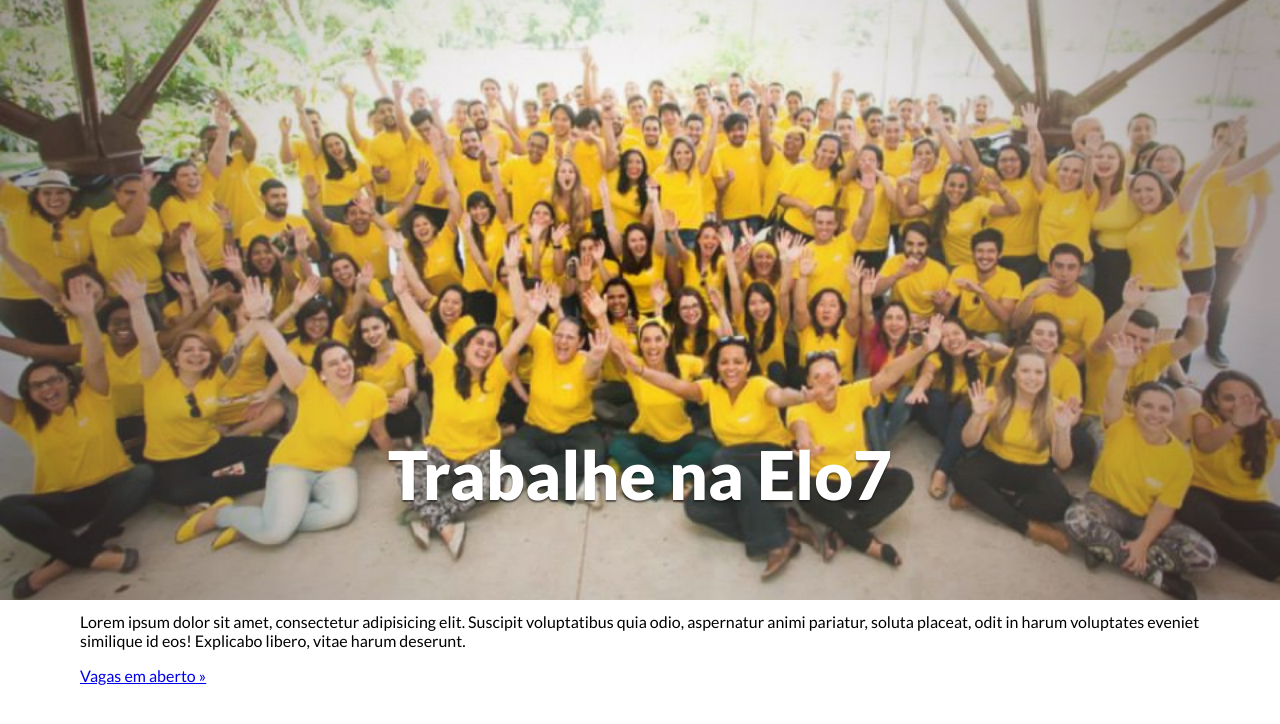
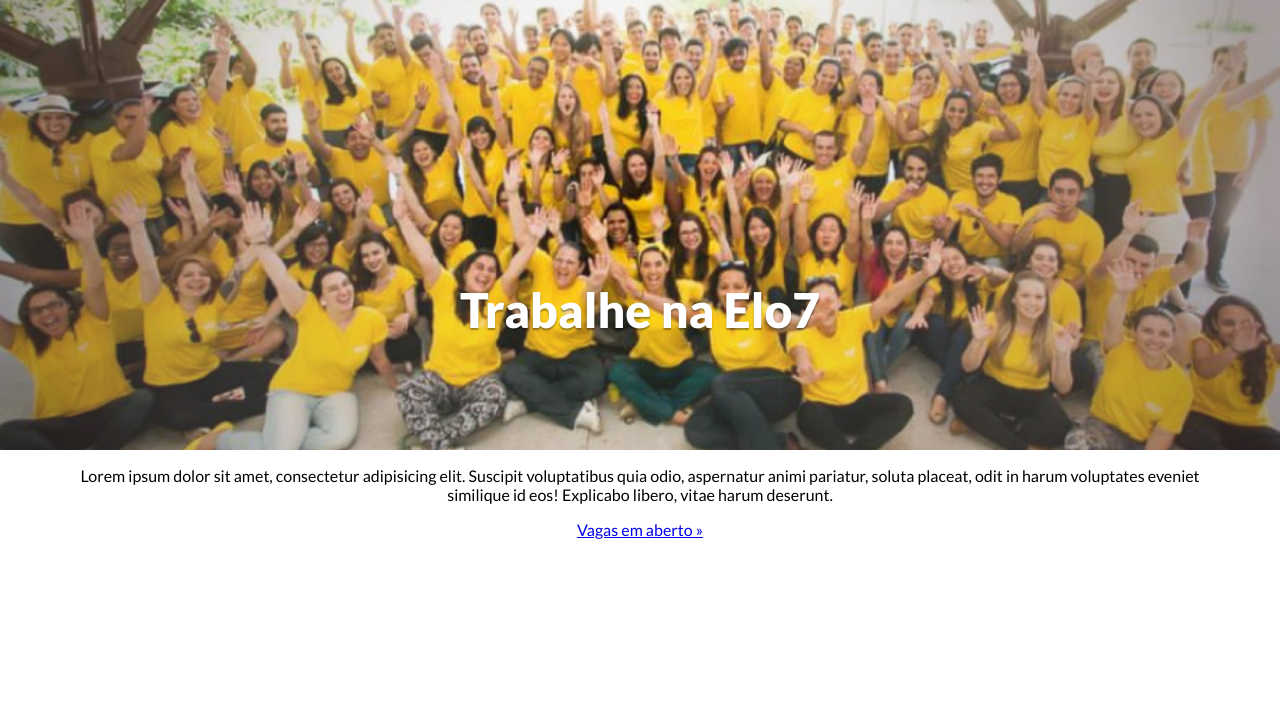
Before and after one commit to gabrielmedina/elo7-test, a website: page index.html in a window 1280 px wide. Drawn offline with nearby package versions, Linux system fonts and the light colour scheme; files that its build step writes are made by us from their sources.

Commit message:
Correção e adição de estilos para exibição do cabeçalho

```diff
--- a/assets/stylesheets/layout/_header.scss
+++ b/assets/stylesheets/layout/_header.scss
@@ -1,11 +1,16 @@
 // header
 
 .header {
+  text-align: center;
+}
+
+.header__content {
   position: relative;
 }
 
 .header__title {
   position: absolute;
+  z-index: 2;
   bottom: 25%;
   left: 50%;
   margin: 0;
@@ -17,13 +22,11 @@
   color: $white;
   font-size: 1.6rem;
   font-weight: 800;
-  text-align: center;
-
-  text-shadow: 0 .1rem .1rem rgba($black, .6);
+  text-shadow: 0 .1rem .1rem rgba($black, .4);
 }
 
 .header__figure {
-
+  overflow: hidden;
 }
 
 .header__image {
@@ -38,12 +41,26 @@
 
 @media screen and (min-width: $breakpoint-sm) {
   .header__title {
-    font-size: 3rem;
+    font-size: 2.4rem;
   }
 }
 
 @media screen and (min-width: $breakpoint-md) {
   .header__title {
-    font-size: 4.2rem;
+    font-size: 3rem;
+  }
+
+  .header__figure {
+    position: relative;
+
+    height: 28.125rem;
+  }
+
+  .header__image {
+    position: absolute;
+    z-index: 1;
+    top: 50%;
+    left: 0;
+    transform: translateY(-50%);
   }
 }
```
